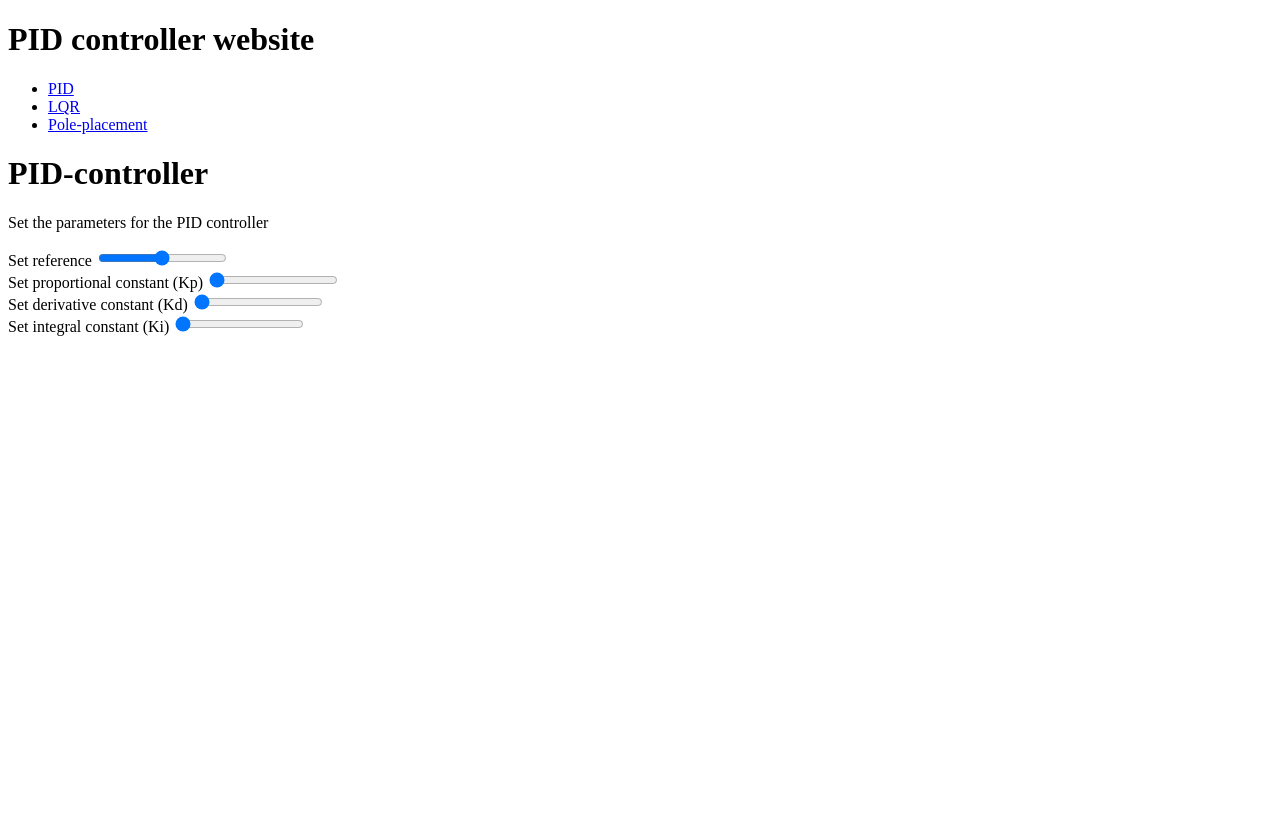
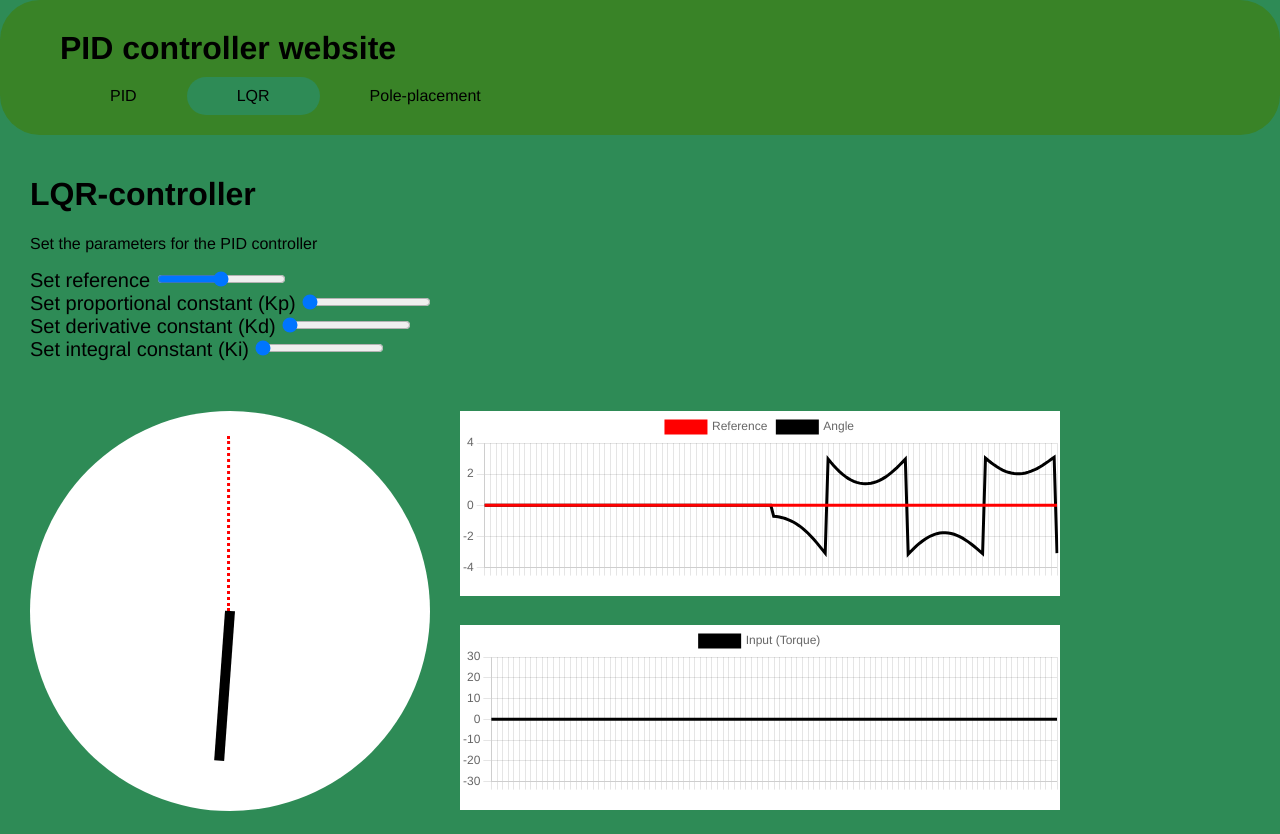
Before and after one commit to BoukeStoelinga/boukestoelinga.github.io, a website: page html/LQR.html in a window 1280 px wide. Before the commit the page ends 800 px from the top, so only its background shows below. Drawn offline with nearby package versions, Linux system fonts and the light colour scheme.

Commit message:
finally got a working filestructure

```diff
--- /dev/null
+++ b/css/style.css
@@ -0,0 +1,101 @@
+.header{
+    background-color: rgb(57, 131, 39);
+    margin: 0px auto;
+    padding: 20px;
+    /* background-image: url(./images/PID_en.svg.png); */
+
+    border-radius: 40px;
+    background-size: cover;
+
+
+}
+.header h1{
+    margin: 10px 40px;
+    font-family: 'Helvetica';
+
+}
+.header a{
+    color:black;
+    text-decoration: none;
+    padding: 20px 40px;
+    margin: 10px 10px;
+}
+.header a:hover{
+    color:white;
+}
+.header-list{
+    margin: 0px 0px;
+    display: inline-flex;
+}
+#active-menu-item{
+    background-color: rgb(46, 139, 86);
+    padding: 10px 0px;
+    border-radius: 20px;
+}
+label {
+    font-size: 20px;
+}
+.slider {
+    background: #000;
+}
+.canvas{
+    background-color: white;
+    width:400px;
+    height:400px;
+    margin-top: 50px;
+    float: left;
+    border-radius: 200px;
+}
+
+#chart1{
+    background-color: white;
+    width:600px;
+    height:185px;
+    margin-top: 50px;
+    margin-left:30px;
+    display:inline-block;
+}
+#chart2{
+    background-color: white;
+    width:600px;
+    height:185px;
+    margin-top: 25px;
+    margin-left:30px;
+    display:inline-block;
+}
+
+#rodid{
+    background-color: black;
+    width:10px;
+    height:150px;
+    margin: 50px 200px 195px 195px;
+    z-index: 10;
+    position: absolute;
+    transform-origin: 50% 100%;
+    transform: rotate(-0.7rad);
+}
+#referencerodid{
+    background-color: white;
+    width:0px;
+    border-left:3px dotted red;
+    height: 175px;
+    margin: 25px 200px 197px 197px;
+    z-index: 9;
+    position: absolute;
+    transform-origin: 50% 100%;
+    transform: rotate(0rad);
+}
+li {
+    margin:auto;
+    list-style-type: none;
+}
+.content{
+    margin:0px 10px;
+    padding:20px;
+}
+body{
+    background-color: rgb(46, 139, 86);
+    margin:0;
+    padding:0;
+    font-family: 'Helvetica';
+}
--- a/index.html
+++ b/html/LQR.html
@@ -5,7 +5,7 @@
     <meta charset="UTF-8" />
     <meta http-equiv="X-UA-Compatible" content="IE=edge" />
     <meta name="viewport" content="width=device-width, initial-scale=1.0" />
-    <link rel="stylesheet" href="./css/style.css" />
+    <link rel="stylesheet" href="../css/style.css" />
     <script src="https://unpkg.com/mathjs/lib/browser/math.js"></script>
     <script src="https://cdn.jsdelivr.net/npm/chart.js"></script>
     <script src="https://polyfill.io/v3/polyfill.min.js?features=es6"></script>
@@ -16,13 +16,13 @@
     <div class="header">
       <h1>PID controller website</h1>
       <ul class="header-list">
-        <li class="menu-item" id="active-menu-item"><a href="#">PID</a></li>
-        <li class="menu-item"><a href="./html/LQR.html">LQR</a></li>
-        <li class="menu-item"><a href="#poleplacement">Pole-placement</a></li>
+        <li class="menu-item" ><a class ='menu-link' href="../html/PID.html">PID</a></li>
+        <li class="menu-item" id="active-menu-item"><a class ='menu-link' href="../html/LQR.html">LQR</a></li>
+        <li class="menu-item"><a class ='menu-link' href="#poleplacement">Pole-placement</a></li>
       </ul>
     </div>
     <div class="content">
-      <h1>PID-controller</h1>
+      <h1>LQR-controller</h1>
       <p>Set the parameters for the PID controller</p>
       <form name="PID controls" action="" method="get">
         <label for="reference">Set reference</label>
--- /dev/null
+++ b/scripts/chartmaker.js
@@ -0,0 +1,96 @@
+const updateAngleGraph = function () {
+  data.datasets[0].data.push(getReference());
+  data.datasets[1].data.push(getAngle())
+  inputdata.datasets[0].data.push(input)
+  inputdata.labels.push("");
+  data.labels.push("");
+
+  myChart.update();
+  myChart2.update()
+  data.datasets[0].data.shift();
+  data.datasets[1].data.shift()
+  data.labels.shift();
+
+  inputdata.datasets[0].data.shift()
+  inputdata.labels.shift();
+  // console.log(data.datasets[0].data)
+};
+
+const data = {
+  labels: Array(200).fill(""),
+  datasets: [
+    {
+      label: "Reference",
+      backgroundColor: "rgb(255, 0, 0)",
+      borderColor: "rgb(255, 0, 0)",
+      data: Array(200).fill(0),
+    },
+    {
+        label: "Angle",
+        backgroundColor: "rgb(0, 0, 0)",
+        borderColor: "rgb(0, 0, 0)",
+        data: Array(200).fill(0),
+    }
+  ],
+};
+
+//   const data = {
+//     labels: labels,
+//     datasets: [{
+//       label: 're',
+//       backgroundColor: 'rgb(255, 99, 132)',
+//       borderColor: 'rgb(255, 99, 132)',
+//       data: [0, 10, 5, 2, 20, 30, 45],
+//     }]
+//   };
+const config = {
+  type: "line",
+  data: data,
+  options: {
+    scales: {
+    y:{
+        suggestedMin: -3.1416,
+        suggestedMax: 3.1416,
+    }
+    },
+    animation: false,
+    elements: {
+        point:{
+            radius: 0
+        }
+    },
+  },
+};
+
+const inputdata = {
+  labels: Array(200).fill(""),
+  datasets: [
+    {
+        label: "Input (Torque)",
+        backgroundColor: "rgb(0, 0, 0)",
+        borderColor: "rgb(0, 0, 0)",
+        data: Array(200).fill(0),
+    }
+  ],
+};
+const config2 = {
+    type: "line",
+    data: inputdata,
+    options: {
+      scales: {
+      y:{
+          min: -30,
+          max: 30,
+      }
+      },
+      animation: false,
+      elements: {
+          point:{
+              radius: 0
+          }
+      },
+    },
+  };
+const myChart = new Chart(document.getElementById("myChart1"), config);
+const myChart2 = new Chart(document.getElementById("myChart2"), config2);
+setInterval(updateAngleGraph, 50);
--- /dev/null
+++ b/scripts/scratch.js
@@ -0,0 +1,3 @@
+const vecArray = [[0,0]]
+vecArray.push([1,1])
+console.log(vecArray)
--- /dev/null
+++ b/scripts/script.js
@@ -0,0 +1,142 @@
+const changeBackground = (event) => {
+  for (let menuItem of menuItems) {
+    menuItem.id = "";
+  }
+  if (event.target.tagName === "A") {
+    console.log("isa");
+    event.target.parentNode.id = "active-menu-item";
+  } else {
+    event.target.id = "active-menu-item";
+  }
+};
+const menuItems = document.getElementsByClassName("menu-item");
+for (let menuItem of menuItems) {
+  // console.log(menuItem)
+  menuItem.addEventListener("click", changeBackground);
+}
+
+
+const setAngle = function (newAngle) {
+  rod.style.transform = `rotate(${newAngle}rad)`;
+};
+const setReferenceAngle = function(newAngle){
+  referenceRod.style.transform = `rotate(${newAngle}rad)`;
+}
+const getAngle = () => {
+  const matrixNumbers =
+    getComputedStyle(rod).transform.match(/[-+]?[0-9]*\.?[0-9]+/g);
+  const angle = math.atan2(matrixNumbers[1], matrixNumbers[0]);
+  return angle;
+};
+
+
+
+const rungeKuttaFourStep = (state, input, timestep) => {
+  const K1 = derivativeFunction(state, input);
+  const K2 = derivativeFunction(
+    math.add(
+      state,
+      K1.map((a) => (a * timestep) / 2)
+    ),
+    input
+  );
+  const K3 = derivativeFunction(
+    math.add(
+      state,
+      K2.map((a) => a * (timestep / 2))
+    ),
+    input
+  );
+  const K4 = derivativeFunction(
+    math.add(
+      state,
+      K3.map((a) => a * timestep)
+    ),
+    input
+  );
+  let answer = math.add(
+    state,
+    math.add(K1, K2, K2, K3, K3, K4).map((a) => (a * timestep) / 6)
+  );
+
+  return answer;
+};
+const derivativeFunction = function (states, input) {
+  // console.log(states)
+  const m1 = 5;
+  const g = 9.81;
+  const l1 = 1;
+  const I1 = (1 / 3) * m1 * l1 * l1;
+  const result = [0, 0];
+  result[0] = states[1];
+  result[1] =
+    (((m1 * g * l1) / 2) * math.sin(states[0]) * (l1 / 2)) / I1 -
+    0.3 * states[1] +
+    input;
+
+  return result;
+};
+const getReference = () => {
+  return +referenceSlider.value
+};
+const getKp = ()=>{
+  return +Kpelement.value
+}
+const getKd = ()=>{
+  return +Kdelement.value
+}
+const getKi = ()=>{
+  return +Kielement.value
+}
+const executeIntegration = function () {
+  timestep = 5 / 1000;
+  running = true;
+  lastState = [getAngle(), 0];
+  let i = 0;
+
+  let reference = getReference();
+  let Kp = getKp()
+  let Ki = getKi()
+  let Kd = getKd()
+  let error = 0
+  let errorHistory = [0]
+  let proportional = 0
+  let errorDerivative = 0
+  let derivative = 0
+  const runFunc = () => {
+    reference = getReference();
+    setReferenceAngle(reference)
+    error = reference-lastState[0]
+    errorHistory.push(error)
+    if(errorHistory.length>500){
+      errorHistory.shift()
+    }
+
+    errorDerivative =(errorHistory[errorHistory.length-1]- errorHistory[errorHistory.length-2])/timestep
+    errorIntegral = errorHistory.length*timestep*errorHistory.reduce((a,b)=>a+b)
+    Kp = getKp()
+    Ki = getKi()
+    Kd = getKd()
+
+    proportional = Kp*error
+    derivative = Kd*errorDerivative
+    integral = Ki*errorIntegral
+    input = proportional+derivative+integral
+
+    let newState = rungeKuttaFourStep(lastState, input, timestep);
+
+    setAngle(newState[0]);
+
+    lastState = newState;
+  };
+  setInterval(runFunc, 5);
+};
+let input = 0;
+const rod = document.getElementById("rodid");
+const referenceRod = document.getElementById("referencerodid");
+const canvas = document.getElementsByClassName("canvas")[0];
+const referenceSlider = document.getElementById('reference')
+const Kpelement = document.getElementById('Kp')
+const Kdelement = document.getElementById('Kd')
+const Kielement = document.getElementById('Ki')
+executeIntegration();
```
Also changed, not shown: html/PID.html (added, +95 -0 lines), html/index.html (added, +95 -0 lines).
